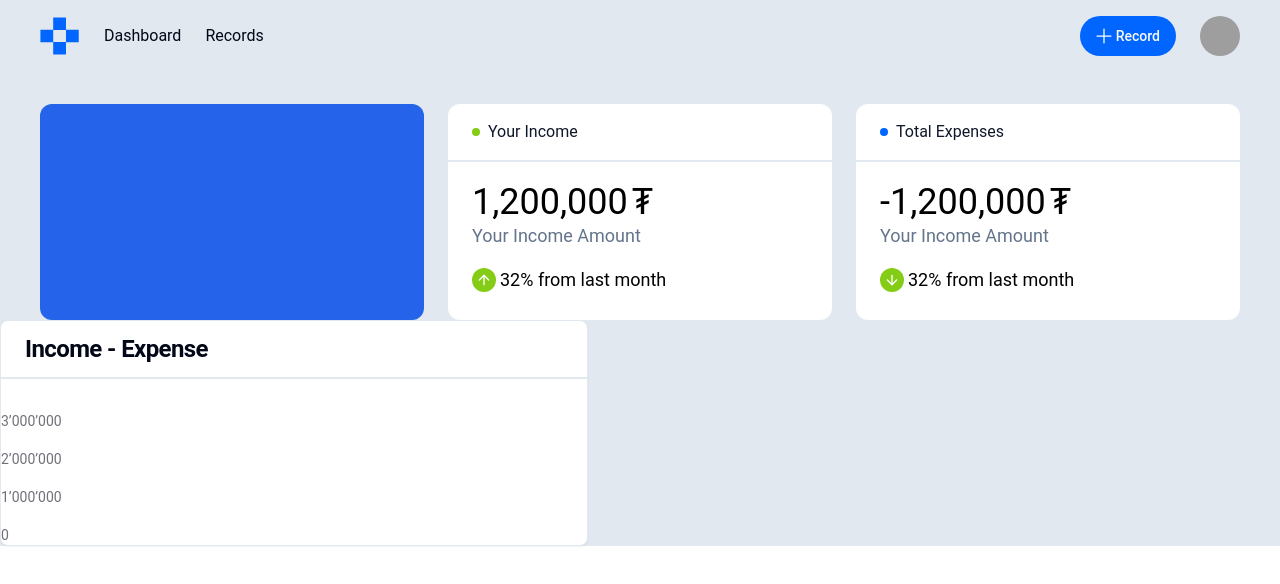
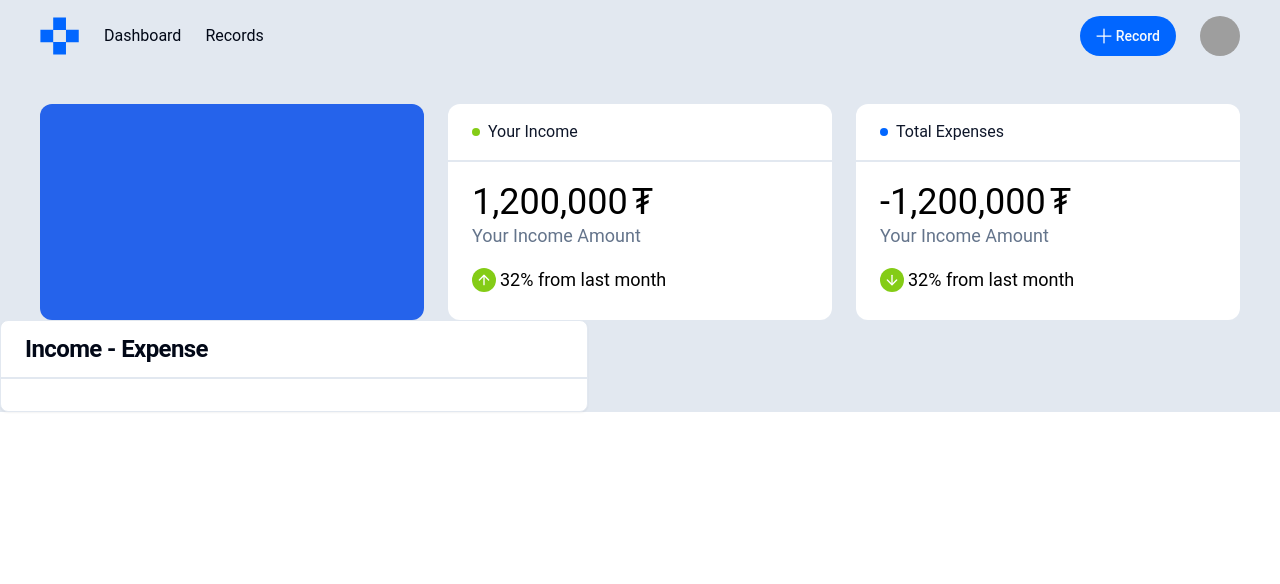
Before and after one commit to Badralbb/express-project, a Next.js app in the folder frontend/: page /static in a window 1280 px wide. Shown: the top 584 px of the page. Built offline with nearby package versions, Linux system fonts and the light colour scheme; grey boxes are pictures that could not be loaded.

Commit message:
style changed

```diff
--- a/frontend/components/CashGraphic.jsx
+++ b/frontend/components/CashGraphic.jsx
@@ -41,12 +41,12 @@ export function CashGraphic() {
           <CardTitle>Income - Expense</CardTitle>
         </div>
         <div className="flex pt-8 gap-[17px]">
-          <div className="flex flex-col gap-[18px] text-[#71717A] text-sm">
+          {/* <div className="flex flex-col gap-[18px] text-[#71717A] text-sm">
             <div>3’000’000</div>
             <div>2’000’000</div>
             <div>1’000’000</div>
             <div>0</div>
-          </div>
+          </div> */}
           <CardContent>
             <ChartContainer config={chartConfig}>
               <BarChart accessibilityLayer data={chartData}>
```
